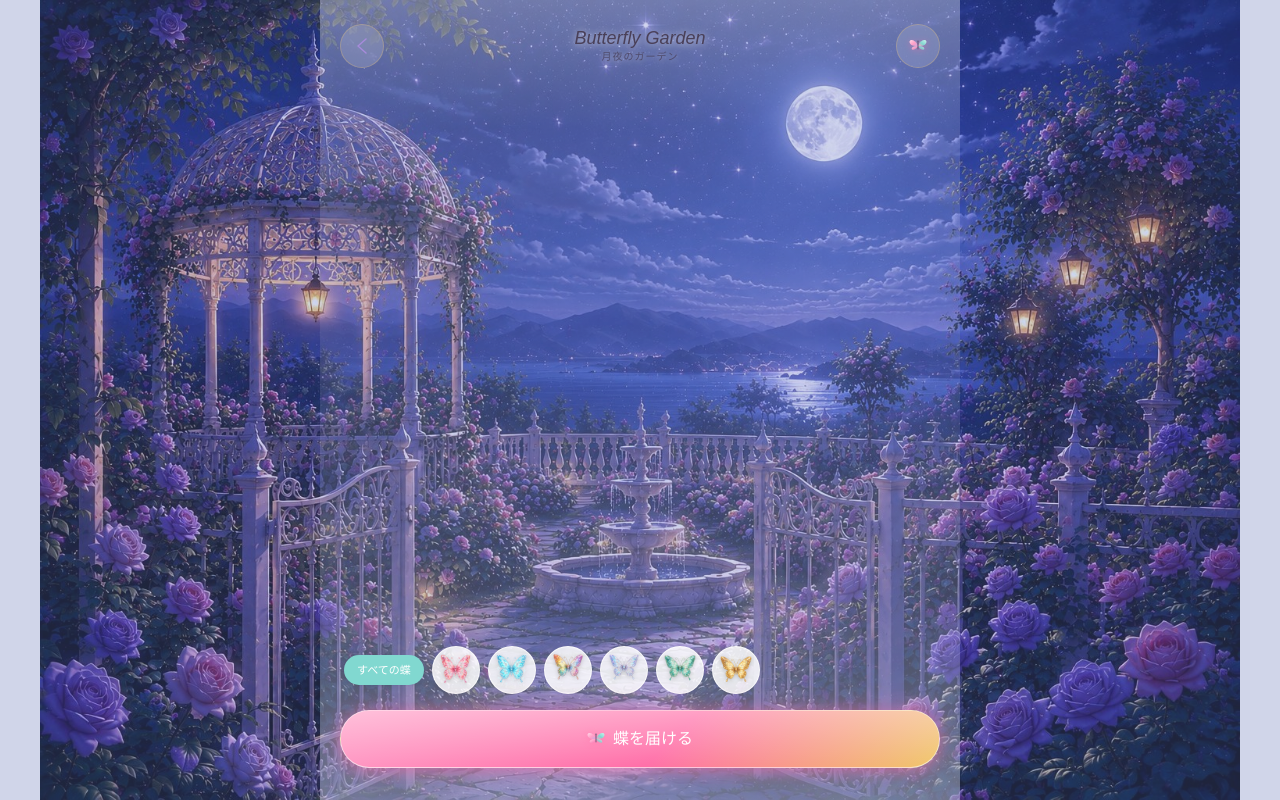
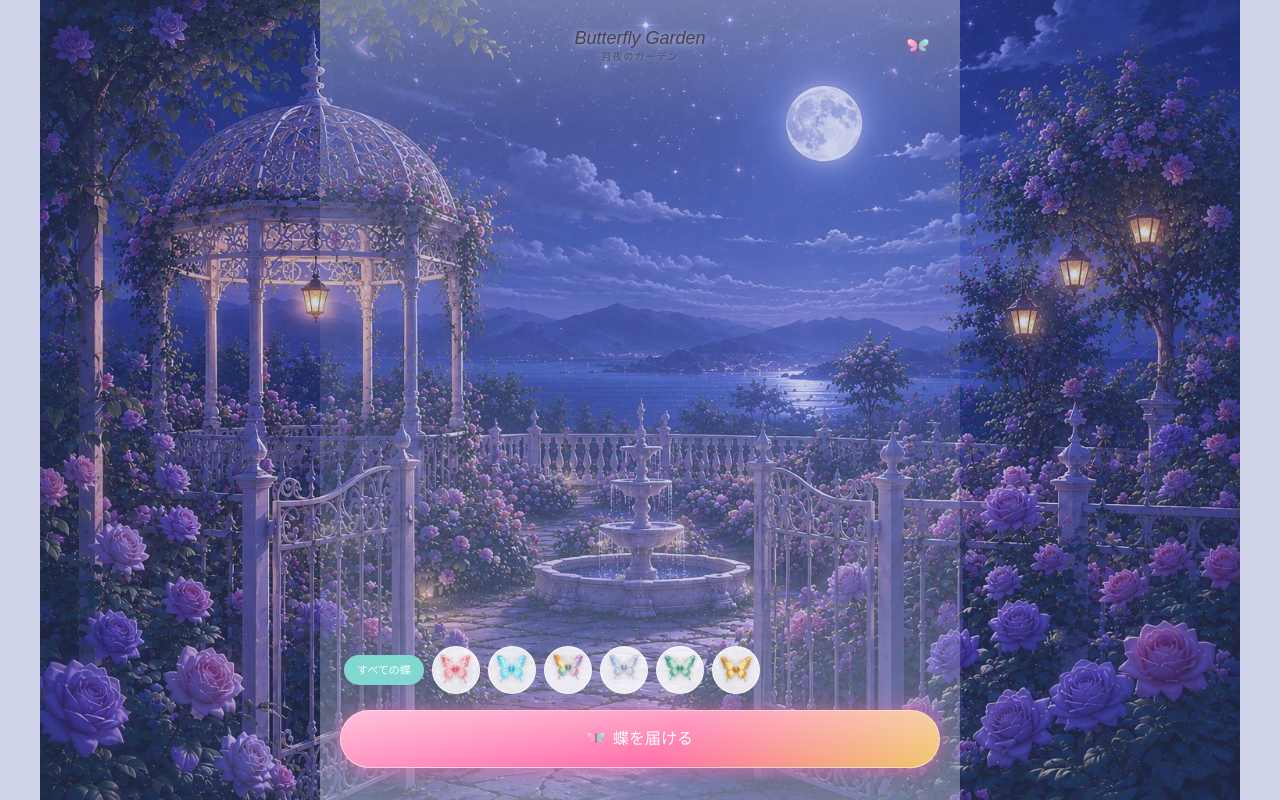
Before and after one commit to niyapop67/Butterfly-garden, a Next.js app: page /garden in a window 1280 px wide. Built offline with nearby package versions, Linux system fonts and the light colour scheme; no server answers; the database is empty; a web font is replaced by a local one.

Commit message:
fix: ガーデンページのヘッダーアイコンから半透明の丸背景・ぼかしを除去

```diff
--- a/src/app/garden/page.tsx
+++ b/src/app/garden/page.tsx
@@ -80,11 +80,10 @@ export default function GardenPage() {
         <Link
           href="/"
           aria-label="トップページへ戻る"
-          className="flex h-11 w-11 items-center justify-center rounded-full bg-white/15 backdrop-blur-md border border-white/30 transition-all hover:bg-white/25"
-          style={{ borderColor: "rgba(232,193,112,0.3)" }}
+          className="flex h-11 w-11 items-center justify-center transition-opacity hover:opacity-70"
         >
-          <svg width="10" height="16" viewBox="0 0 10 16" fill="none" aria-hidden>
-            <path d="M9 1L1 8L9 15" stroke="#a78bdb" strokeWidth="1.5" strokeLinecap="round" strokeLinejoin="round" />
+          <svg width="12" height="20" viewBox="0 0 10 16" fill="none" aria-hidden style={{ filter: "drop-shadow(0 1px 4px rgba(255,255,255,0.85))" }}>
+            <path d="M9 1L1 8L9 15" stroke="#a78bdb" strokeWidth="1.8" strokeLinecap="round" strokeLinejoin="round" />
           </svg>
         </Link>
 
@@ -106,10 +105,9 @@ export default function GardenPage() {
         <Link
           href="/submit"
           aria-label="蝶を届ける"
-          className="flex h-11 w-11 items-center justify-center rounded-full bg-white/15 backdrop-blur-md border transition-all hover:bg-white/25"
-          style={{ borderColor: "rgba(232,193,112,0.3)" }}
+          className="flex h-11 w-11 items-center justify-center transition-opacity hover:opacity-70"
         >
-          <CrystalIcon size={18} />
+          <CrystalIcon size={22} />
         </Link>
       </header>
 
```
